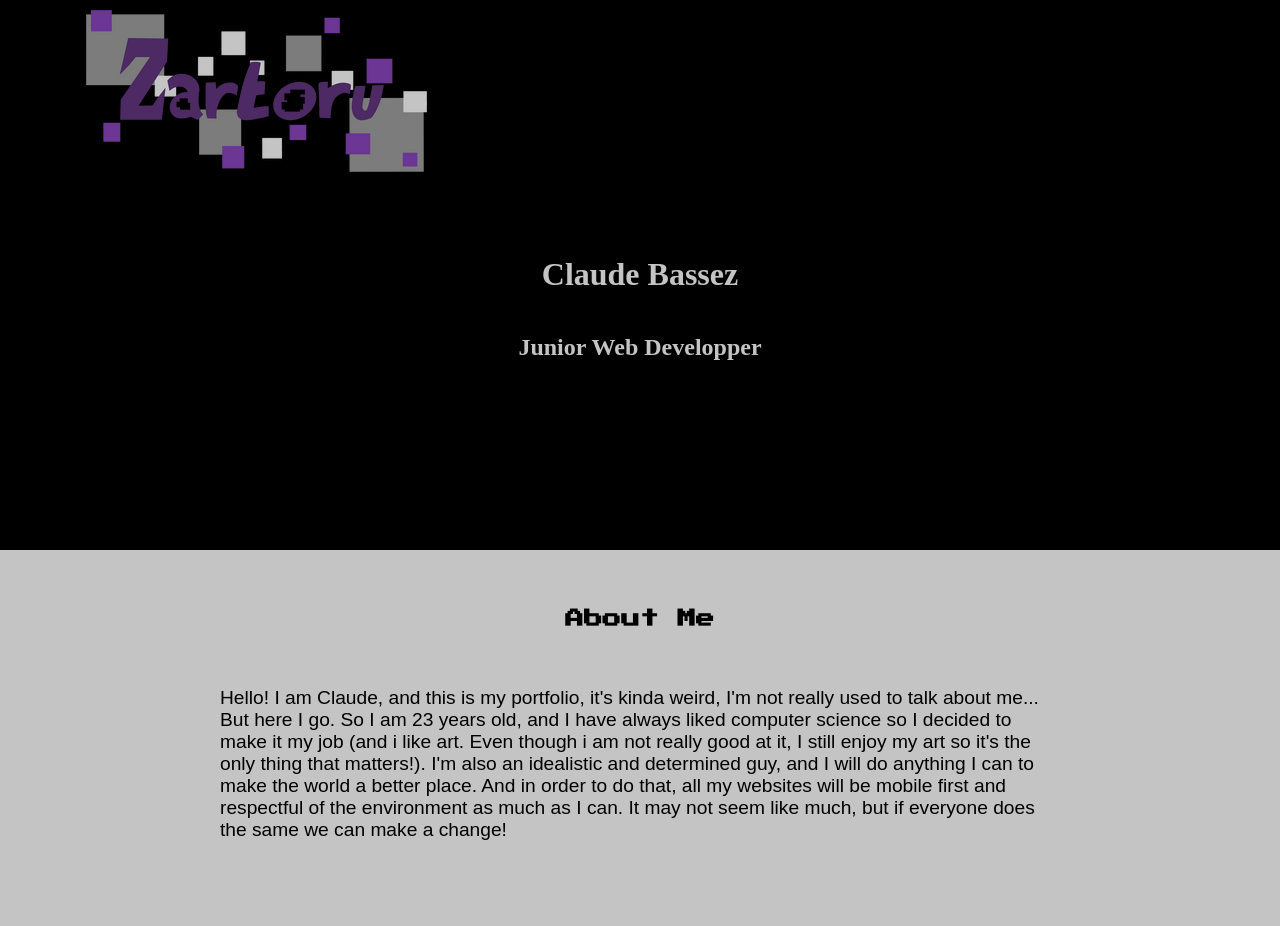
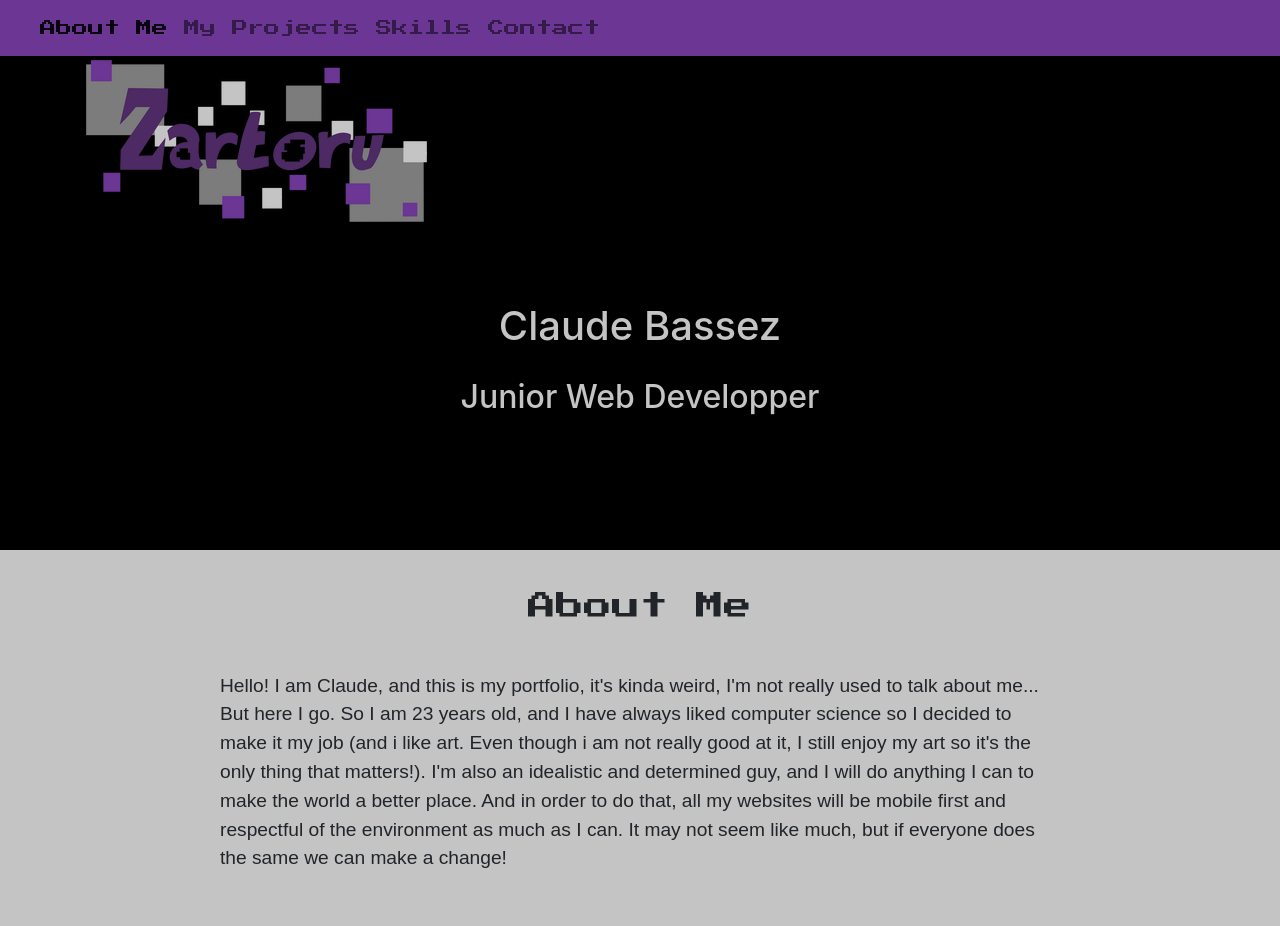
Before and after one commit to Zartoru/portfolio, a website: page index.html in a window 1280 px wide. Shown: the top 926 px of the page. Drawn offline with nearby package versions, Linux system fonts and the light colour scheme; a web font is replaced by a local one.

Commit message:
Ajout d'une nav bar

```diff
--- a/index.html
+++ b/index.html
@@ -3,11 +3,26 @@
 <head>
     <meta charset="UTF-8">
     <meta name="viewport" content="width=device-width, initial-scale=1.0">
+    <link rel="stylesheet" href="https://stackpath.bootstrapcdn.com/bootstrap/4.1.3/css/bootstrap.min.css" integrity="sha384-MCw98/SFnGE8fJT3GXwEOngsV7Zt27NXFoaoApmYm81iuXoPkFOJwJ8ERdknLPMO" crossorigin="anonymous">
     <link rel="stylesheet" href="css/style.css">
     <title>Claude Bassez - Portfolio</title>
 </head>
 <body>
     <header>
+        <nav class="nb navbar navbar-expand-lg navbar-light bg-custom">
+            <a class="navbar-brand" href="#"></a>
+            <button class="navbar-toggler" type="button" data-toggle="collapse" data-target="#navbarNavAltMarkup" aria-controls="navbarNavAltMarkup" aria-expanded="false" aria-label="Toggle navigation">
+              <span class="navbar-toggler-icon"></span>
+            </button>
+            <div class="collapse navbar-collapse" id="navbarNavAltMarkup">
+              <div class="navbar-nav">
+                <a class="nav-item nav-link active" href="#">About Me <span class="sr-only">(current)</span></a>
+                <a class="nav-item nav-link" href="#">My Projects</a>
+                <a class="nav-item nav-link" href="#">Skills</a>
+                <a class="nav-item nav-link" href="#">Contact</a>
+              </div>
+            </div>
+          </nav>
         <img src="logo-341x162.png" alt="logo" class="logomobile">
         <h1>Claude Bassez</h1>
         <h2>Junior Web Developper</h2>
@@ -51,5 +66,8 @@
     <footer>
         <p class="copyright">Copyright Claude Bassez</p>
     </footer>
+    <script src="https://code.jquery.com/jquery-3.3.1.slim.min.js" integrity="sha384-q8i/X+965DzO0rT7abK41JStQIAqVgRVzpbzo5smXKp4YfRvH+8abtTE1Pi6jizo" crossorigin="anonymous"></script>
+<script src="https://cdnjs.cloudflare.com/ajax/libs/popper.js/1.14.3/umd/popper.min.js" integrity="sha384-ZMP7rVo3mIykV+2+9J3UJ46jBk0WLaUAdn689aCwoqbBJiSnjAK/l8WvCWPIPm49" crossorigin="anonymous"></script>
+<script src="https://stackpath.bootstrapcdn.com/bootstrap/4.1.3/js/bootstrap.min.js" integrity="sha384-ChfqqxuZUCnJSK3+MXmPNIyE6ZbWh2IMqE241rYiqJxyMiZ6OW/JmZQ5stwEULTy" crossorigin="anonymous"></script>
 </body>
 </html>
--- a/scss/gbl.scss
+++ b/scss/gbl.scss
@@ -12,7 +12,20 @@ header {
     color: #c4c4c4;
 }
 
+.nb{
+    position: fixed;
+    width: 100%;
+    z-index: 10;
+    text-transform: capitalize;
+    font-family: 'Press Start 2P', cursive;
+}
+
+.bg-custom{
+    background-color: #6b3694;
+}
+
 .logomobile {
+    margin-top: 50px;
     padding: 10px;
 }
 
```
Also changed, not shown: css/style.css.
